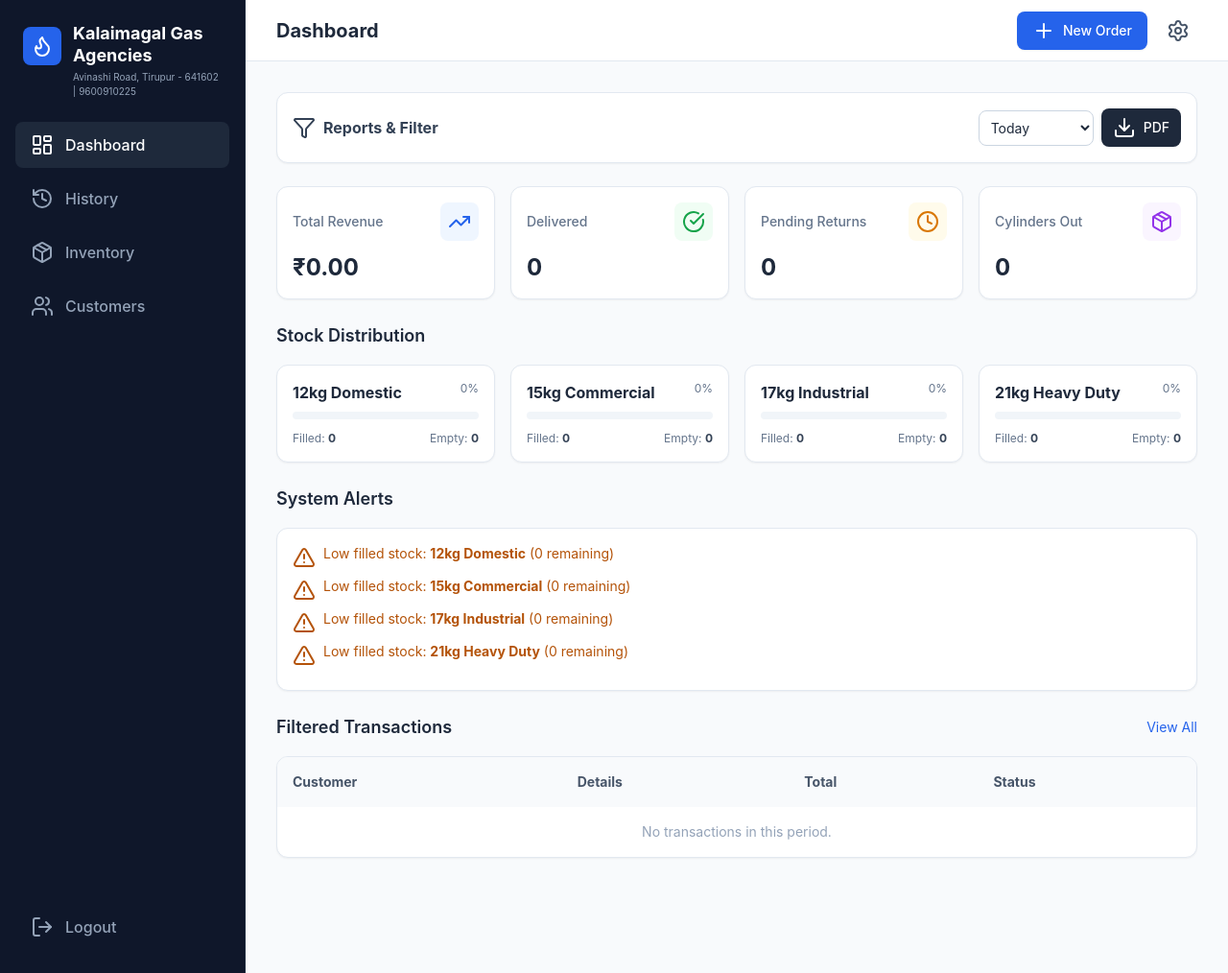
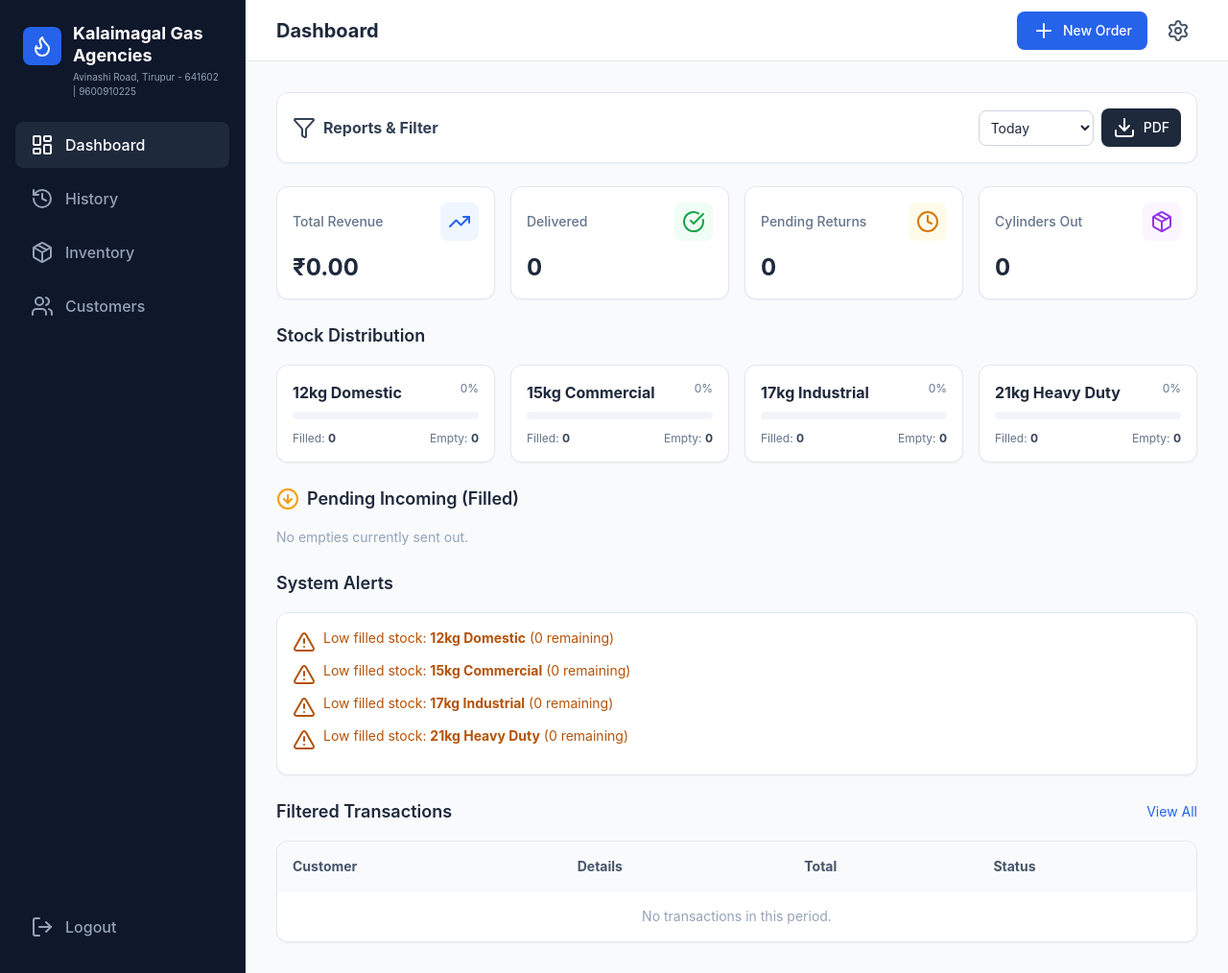
Before and after one commit to sathishthinker/kalaimagal_gas_agency, a Flask app: page / in a window 1280 px wide. Shown: the whole page at 96% size. Run offline with Flask 3, Linux system fonts and the light colour scheme; the visitor is signed in with stand-in values (Sample User, id 1); data comes from the database, SQL or seed files in the repository; data that the repository does not hold is empty; some libraries are stand-ins or nearby versions.

Commit message:
Track pending empties: show stock hints in forms, cap receive qty, dashboard pending section

```diff
--- a/app.py
+++ b/app.py
@@ -100,13 +100,15 @@ def _get_firm_data(session, firm_id):
 
     products = session.query(Product).filter_by(firm_id=firm_id, active=True).all()
 
-    stock_dict = {}
-    empty_dict = {}
+    stock_dict   = {}
+    empty_dict   = {}
+    pending_dict = {}
     for p in products:
         sid = p.size_id
         stk = p.stock
-        stock_dict[sid] = stk.filled_qty if stk else 0
-        empty_dict[sid] = stk.empty_qty  if stk else 0
+        stock_dict[sid]   = stk.filled_qty  if stk else 0
+        empty_dict[sid]   = stk.empty_qty   if stk else 0
+        pending_dict[sid] = stk.pending_qty if stk else 0
 
     customers = session.query(Customer).filter_by(firm_id=firm_id, active=True).all()
     txns      = (session.query(Transaction)
@@ -122,6 +124,7 @@ def _get_firm_data(session, firm_id):
                           for p in products],
         'stock':         stock_dict,
         'emptyStock':    empty_dict,
+        'pendingStock':  pending_dict,
         'customers':     [_serialize_customer(c) for c in customers],
         'transactions':  [_serialize_transaction(t) for t in txns],
         'inventoryLogs': [_serialize_inv_log(l) for l in logs],
@@ -391,7 +394,8 @@ def inventory_send(firm_id):
         for size_id, qty in items.items():
             qty = int(qty)
             p   = _get_product_by_size(s, firm_id, size_id)
-            _adjust_stock(s, p.id, empty_delta=-qty)
+            stk = _adjust_stock(s, p.id, empty_delta=-qty)
+            stk.pending_qty += qty
 
         log = InventoryLog(firm_id=firm_id, date=date.today(),
                            log_type='OUT', vehicle=vehicle)
@@ -426,12 +430,24 @@ def inventory_receive(firm_id):
         if not vehicle:
             return _err('Vehicle number is required')
 
+        # Validate: cannot receive more than what was sent out
         for size_id, qty in items.items():
             qty = int(qty)
             p   = _get_product_by_size(s, firm_id, size_id)
             if not p:
                 return _err(f"Product '{size_id}' not found")
-            _adjust_stock(s, p.id, filled_delta=qty)
+            stk     = s.query(Stock).filter_by(product_id=p.id).first()
+            pending = stk.pending_qty if stk else 0
+            if qty > pending:
+                return _err(
+                    f'Cannot receive {qty} for {p.label}. '
+                    f'Only {pending} pending (empties sent out).')
+
+        for size_id, qty in items.items():
+            qty = int(qty)
+            p   = _get_product_by_size(s, firm_id, size_id)
+            stk = _adjust_stock(s, p.id, filled_delta=qty)
+            stk.pending_qty = max(0, stk.pending_qty - qty)
 
         log = InventoryLog(firm_id=firm_id, date=date.today(),
                            log_type='IN', vehicle=vehicle)
--- a/models.py
+++ b/models.py
@@ -61,6 +61,7 @@ class Stock(Base):
     product_id  = Column(Integer, ForeignKey('products.id'), nullable=False, unique=True)
     filled_qty  = Column(Integer, nullable=False, default=0)
     empty_qty   = Column(Integer, nullable=False, default=0)
+    pending_qty = Column(Integer, nullable=False, default=0)  # empties sent out, awaiting return as filled
 
     product = relationship('Product', back_populates='stock')
 
@@ -69,6 +70,7 @@ class Stock(Base):
             'product_id': self.product_id,
             'filled_qty': self.filled_qty,
             'empty_qty':  self.empty_qty,
+            'pending_qty': self.pending_qty,
         }
 
 
--- a/static/js/app.js
+++ b/static/js/app.js
@@ -8,6 +8,7 @@ let currentFirm = {};
 let CYLINDER_TYPES = []; // [{id, label, price}]
 let stock = {};
 let emptyStock = {};
+let pendingStock = {};
 let customers = [];
 let transactions = [];
 let inventoryLogs = [];
@@ -32,6 +33,7 @@ function updateStateFromFirmData(data) {
     CYLINDER_TYPES = data.cylinderTypes  || [];
     stock          = data.stock          || {};
     emptyStock     = data.emptyStock     || {};
+    pendingStock   = data.pendingStock   || {};
     customers      = data.customers      || [];
     transactions   = data.transactions   || [];
     inventoryLogs  = data.inventoryLogs  || [];
@@ -166,6 +168,33 @@ function renderDashboard() {
                 </div>
             </div>`;
         }).join('') || '<p class="text-slate-400 col-span-full text-sm">No products configured.</p>';
+    }
+
+    // Pending incoming
+    const pendingEl = document.getElementById('dashboard-pending-cards');
+    if (pendingEl) {
+        const pendingTypes = CYLINDER_TYPES.filter(ct => (pendingStock[ct.id] || 0) > 0);
+        if (pendingTypes.length === 0) {
+            pendingEl.innerHTML = '<p class="text-sm text-slate-400 col-span-full">No empties currently sent out.</p>';
+        } else {
+            pendingEl.innerHTML = pendingTypes.map(ct => {
+                const p = pendingStock[ct.id] || 0;
+                const f = stock[ct.id] || 0;
+                return `<div class="bg-white dark:bg-slate-900 rounded-xl p-4 border border-amber-200 dark:border-amber-800/50 shadow-sm flex items-center gap-4">
+                    <div class="bg-amber-100 dark:bg-amber-900/30 p-3 rounded-xl">
+                        <i data-lucide="arrow-down-circle" class="text-amber-600 dark:text-amber-400 w-6 h-6"></i>
+                    </div>
+                    <div class="flex-1">
+                        <p class="font-semibold text-slate-800 dark:text-slate-200 text-sm">${ct.label}</p>
+                        <p class="text-xs text-slate-500 mt-0.5">Filled in hand: <strong class="text-green-600 dark:text-green-400">${f}</strong></p>
+                    </div>
+                    <div class="text-right">
+                        <p class="text-2xl font-bold text-amber-600 dark:text-amber-400">${p}</p>
+                        <p class="text-xs text-slate-500">pending</p>
+                    </div>
+                </div>`;
+            }).join('');
+        }
     }
 
     // Alerts
@@ -667,18 +696,46 @@ function renderStock() {
 }
 
 function addInventoryRow(containerId) {
+    const isReceive = containerId === 'receive-filled-rows';
     const cont = document.getElementById(containerId);
     if (!cont) return;
+
+    const firstId  = CYLINDER_TYPES.length ? CYLINDER_TYPES[0].id : null;
+    const availQty = firstId
+        ? (isReceive ? (pendingStock[firstId] || 0) : (emptyStock[firstId] || 0))
+        : 0;
+    const hintColor = isReceive ? 'text-green-600 dark:text-green-400' : 'text-orange-500 dark:text-orange-400';
+    const hintLabel = isReceive ? 'pending' : 'available empty';
+
     const opts = CYLINDER_TYPES.map(ct => `<option value="${ct.id}">${ct.label}</option>`).join('');
     const row  = document.createElement('div');
-    row.className = 'flex gap-2 items-center';
+    row.className = 'space-y-1';
     row.innerHTML = `
-        <select class="flex-1 p-2 border border-slate-300 dark:border-slate-700 rounded-lg text-sm focus:outline-none bg-white dark:bg-slate-800 dark:text-slate-200">${opts}</select>
-        <input type="number" min="1" value="1" class="w-20 p-2 border border-slate-300 dark:border-slate-700 rounded-lg text-sm focus:outline-none dark:bg-slate-800 dark:text-slate-200">
-        <button type="button" onclick="this.parentElement.remove()" class="p-2 text-red-400 hover:text-red-600 rounded-lg hover:bg-red-50 dark:hover:bg-red-900/20"><i data-lucide="x" size="14"></i></button>
+        <div class="flex gap-2 items-center">
+            <select onchange="updateInventoryRowHint(this)"
+                class="flex-1 p-2 border border-slate-300 dark:border-slate-700 rounded-lg text-sm focus:outline-none bg-white dark:bg-slate-800 dark:text-slate-200"
+                data-row-type="${isReceive ? 'receive' : 'send'}">${opts}</select>
+            <input type="number" min="1" max="${availQty || ''}" value="1"
+                class="w-20 p-2 border border-slate-300 dark:border-slate-700 rounded-lg text-sm focus:outline-none dark:bg-slate-800 dark:text-slate-200">
+            <button type="button" onclick="this.closest('.space-y-1').remove()"
+                class="p-2 text-red-400 hover:text-red-600 rounded-lg hover:bg-red-50 dark:hover:bg-red-900/20">
+                <i data-lucide="x" size="14"></i></button>
+        </div>
+        <p class="text-xs ${hintColor} pl-1 row-hint">${hintLabel}: <strong>${availQty}</strong></p>
     `;
     cont.appendChild(row);
     if (window.lucide) lucide.createIcons();
+}
+
+function updateInventoryRowHint(select) {
+    const isReceive = select.dataset.rowType === 'receive';
+    const sizeId    = select.value;
+    const qty       = isReceive ? (pendingStock[sizeId] || 0) : (emptyStock[sizeId] || 0);
+    const label     = isReceive ? 'pending' : 'available empty';
+    const hintEl    = select.closest('.space-y-1').querySelector('.row-hint');
+    const inputEl   = select.closest('.flex').querySelector('input[type="number"]');
+    if (hintEl)  hintEl.innerHTML = `${label}: <strong>${qty}</strong>`;
+    if (inputEl) inputEl.max = qty || '';
 }
 
 async function handleInventoryAction(event, type) {
@@ -686,8 +743,8 @@ async function handleInventoryAction(event, type) {
     const form      = event.target;
     const vehicle   = (form.querySelector('[name="vehicle"]')?.value || '').trim().toUpperCase();
     const contId    = type === 'OUT' ? 'send-empties-rows' : 'receive-filled-rows';
-    const rows      = document.querySelectorAll(`#${contId} > div`);
-    const items     = {};
+    const rows  = document.querySelectorAll(`#${contId} > .space-y-1`);
+    const items = {};
     rows.forEach(row => {
         const sel = row.querySelector('select');
         const qty = parseInt(row.querySelector('input[type="number"]')?.value || 0);
--- a/templates/index.html
+++ b/templates/index.html
@@ -133,6 +133,13 @@
                             <h3 class="font-semibold text-lg text-slate-800 dark:text-slate-200">Stock Distribution</h3>
                             <div id="dashboard-stock-cards" class="grid grid-cols-1 sm:grid-cols-2 lg:grid-cols-4 gap-4"></div>
                         </div>
+                    </div>
+                    <div class="space-y-4">
+                        <h3 class="font-semibold text-lg text-slate-800 dark:text-slate-200 flex items-center gap-2">
+                            <i data-lucide="arrow-down-circle" size="20" class="text-amber-500"></i>
+                            Pending Incoming (Filled)
+                        </h3>
+                        <div id="dashboard-pending-cards" class="grid grid-cols-1 sm:grid-cols-2 lg:grid-cols-3 gap-3"></div>
                     </div>
                     <div class="space-y-4">
                         <h3 class="font-semibold text-lg text-slate-800 dark:text-slate-200">System Alerts</h3>
```
